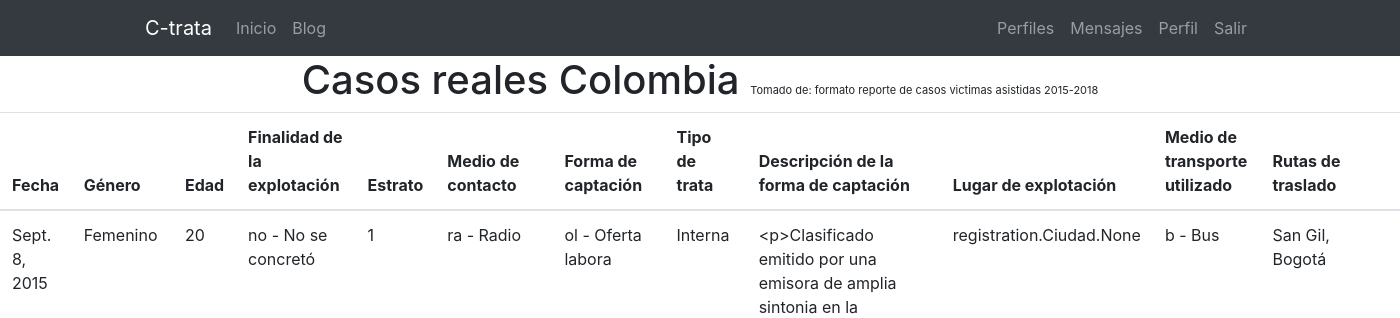
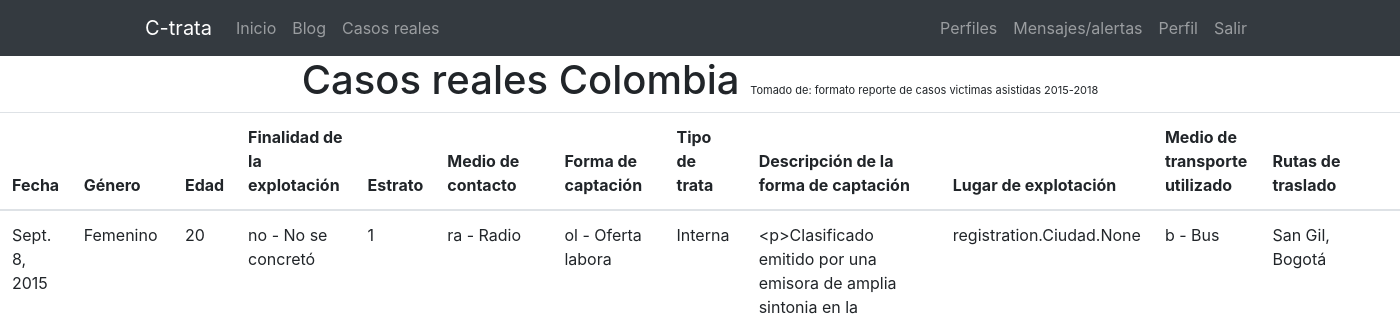
Before and after one commit to hernandavidc/ctrata, a Django app: page /casos-reales/ in a window 1400 px wide. Shown: the top 318 px of the page. Run offline with Django 3.2, Linux system fonts and the light colour scheme; a user stored in the database is signed in; data comes from the database, SQL or seed files in the repository; some libraries are stand-ins or nearby versions.

Commit message:
rr base
se agrega link casos reales, alertas por mjs plataforma

```diff
--- a/plataforma/core/templates/base.html
+++ b/plataforma/core/templates/base.html
@@ -30,6 +30,10 @@
               <li class="nav-item">
                 <a class="nav-link" href="{% url 'pages:pages' %}">Blog</a>
               </li>
+              <li class="nav-item">
+                  <a class="nav-link" href="{% url 'casos_reales' %}">Casos reales</a>
+                </li>
+
             </ul>
             <ul class="navbar-nav">
               {% if not request.user.is_authenticated %}
@@ -45,7 +49,7 @@
                   <a class="nav-link" href="{% url 'profiles:list' %}">Perfiles</a>
                 </li>
                 <li class="nav-item">
-                  <a class="nav-link" href="{% url 'messenger:list' %}">Mensajes</a>
+                  <a class="nav-link" href="{% url 'messenger:list' %}">Mensajes/alertas</a>
                 </li>
                 <li class="nav-item">
                     <a class="nav-link" href="{% url 'profile' %}">Perfil</a>
```
